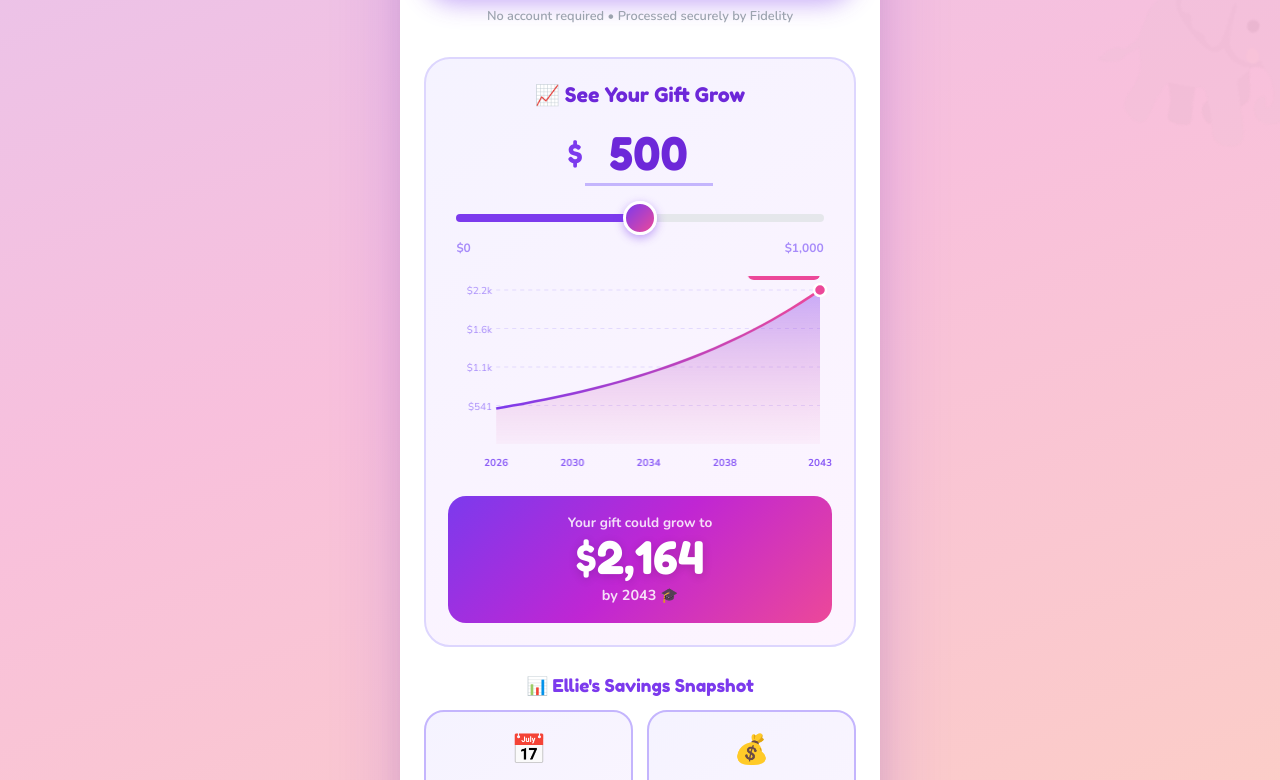
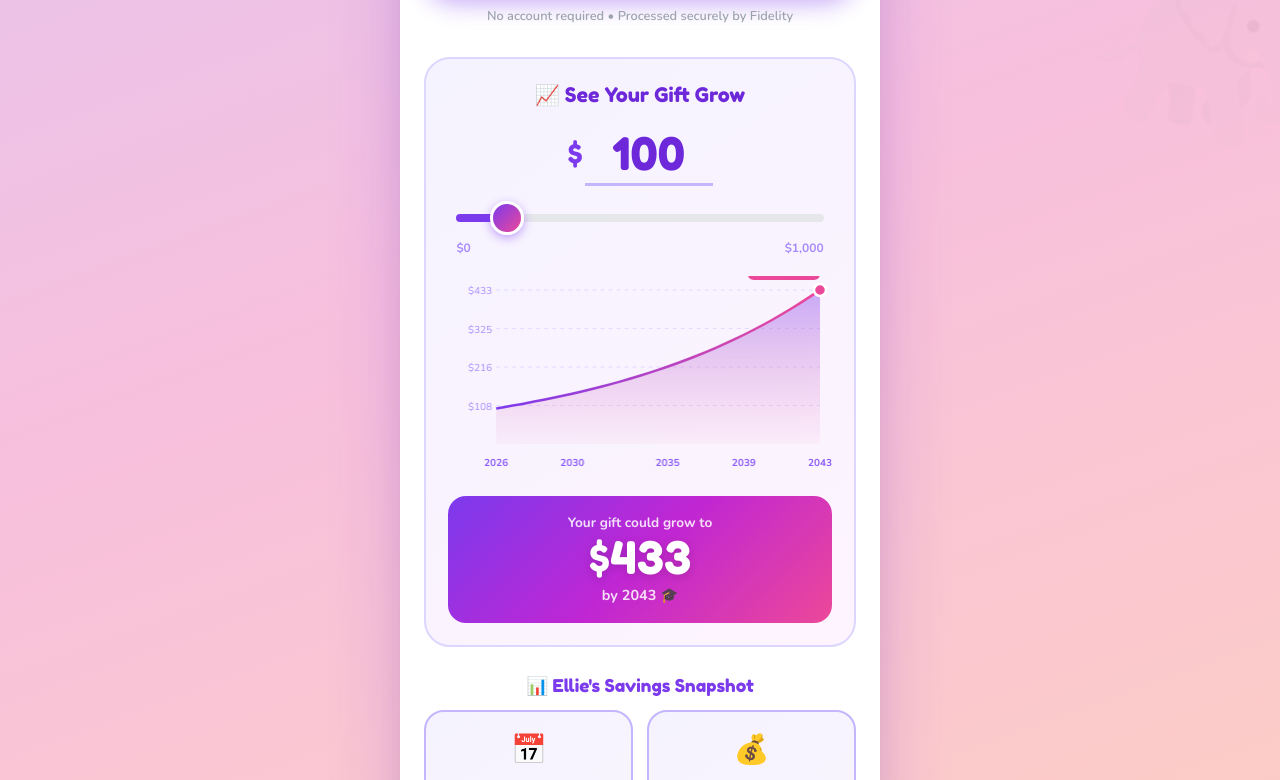
Before and after one commit to geaglin/ellierae, a plain HTML site: page index.html in a window 1280 px wide. Shown: the part 707-1487 px from the top of the page. Drawn offline with nearby package versions, Linux system fonts and the light colour scheme.

Commit message:
Default slider to $100, compute years dynamically from current date

```diff
--- a/index.html
+++ b/index.html
@@ -338,7 +338,7 @@
       appearance: none;
       width: 100%;
       height: 8px;
-      background: linear-gradient(to right, #7C3AED var(--pct, 50%), #E5E7EB var(--pct, 50%));
+      background: linear-gradient(to right, #7C3AED var(--pct, 10%), #E5E7EB var(--pct, 10%));
       border-radius: 4px;
       outline: none;
       cursor: pointer;
@@ -548,11 +548,11 @@
 
         <div class="amount-row">
           <span class="dollar-sign">$</span>
-          <input type="number" id="amountInput" min="0" max="99999" step="25" value="500" inputmode="numeric" />
+          <input type="number" id="amountInput" min="0" max="99999" step="25" value="100" inputmode="numeric" />
         </div>
 
         <div class="slider-wrap">
-          <input type="range" id="giftSlider" min="0" max="1000" step="25" value="500" />
+          <input type="range" id="giftSlider" min="0" max="1000" step="25" value="100" />
         </div>
         <div class="slider-labels"><span>$0</span><span>$1,000</span></div>
 
@@ -561,7 +561,7 @@
         <div class="calc-result">
           <div class="result-label">Your gift could grow to</div>
           <div class="result-value" id="resultValue"></div>
-          <div class="result-year">by 2043 🎓</div>
+          <div class="result-year" id="resultYear">by 2043 🎓</div>
         </div>
       </div>
 
@@ -571,7 +571,7 @@
           <span class="icon">📅</span>
           <div class="val">2043</div>
           <div class="lbl">Starting College</div>
-          <div class="sub">17 years away!</div>
+          <div class="sub" id="yearsAway">17 years away!</div>
         </div>
         <div class="info-box">
           <span class="icon">💰</span>
@@ -611,20 +611,26 @@
   <script>
   (function () {
     var RATE = 0.09;
-    var YEARS = 17;
-    var START_YEAR = 2026;
+    var COLLEGE_YEAR = 2043;
+    var START_YEAR = new Date().getFullYear();
+    var YEARS = Math.max(0, COLLEGE_YEAR - START_YEAR);
     var ANIM_MS = 900;
 
     var slider = document.getElementById('giftSlider');
     var amtInput = document.getElementById('amountInput');
     var resultEl = document.getElementById('resultValue');
+    var resultYearEl = document.getElementById('resultYear');
+    var yearsAwayEl = document.getElementById('yearsAway');
     var canvas = document.getElementById('growthChart');
     var ctx = canvas.getContext('2d');
     var overlay = document.getElementById('overlay');
 
+    resultYearEl.textContent = 'by ' + COLLEGE_YEAR + ' 🎓';
+    yearsAwayEl.textContent = YEARS > 0 ? YEARS + ' years away!' : 'Starting now!';
+
     var animFrame = null;
     var animStart = null;
-    var currentPrincipal = 500;
+    var currentPrincipal = 100;
 
     document.getElementById('openNote').addEventListener('click', function () {
       overlay.classList.add('open');
@@ -667,6 +673,16 @@
 
     function easeOut(t) { return 1 - Math.pow(1 - t, 3); }
 
+    function makeLabelIdxs() {
+      if (YEARS === 0) return [0];
+      var count = Math.min(5, YEARS + 1);
+      var idxs = [];
+      for (var i = 0; i < count; i++) {
+        idxs.push(Math.round(i * YEARS / (count - 1)));
+      }
+      return idxs;
+    }
+
     function drawChart(data, progress) {
       var dpr = window.devicePixelRatio || 1;
       var W = canvas.offsetWidth;
@@ -681,7 +697,7 @@
       var cH = H - pT - pB;
       var maxVal = data[YEARS];
 
-      function xp(i) { return pL + (i / YEARS) * cW; }
+      function xp(i) { return YEARS === 0 ? pL + cW / 2 : pL + (i / YEARS) * cW; }
       function yp(v) { return maxVal === 0 ? pT + cH : pT + cH - (v / maxVal) * cH * progress; }
 
       ctx.clearRect(0, 0, W, H);
@@ -741,7 +757,7 @@
       ctx.lineJoin = 'round';
       ctx.stroke();
 
-      var labelIdxs = [0, 4, 8, 12, 17];
+      var labelIdxs = makeLabelIdxs();
       ctx.font = 'bold 10px Nunito, sans-serif';
       ctx.textAlign = 'center';
       ctx.fillStyle = '#8B5CF6';
@@ -824,8 +840,8 @@
 
     window.addEventListener('resize', function () { run(currentPrincipal, false); });
 
-    syncSlider(500);
-    run(500, true);
+    syncSlider(100);
+    run(100, true);
   }());
   </script>
 </body>
```
